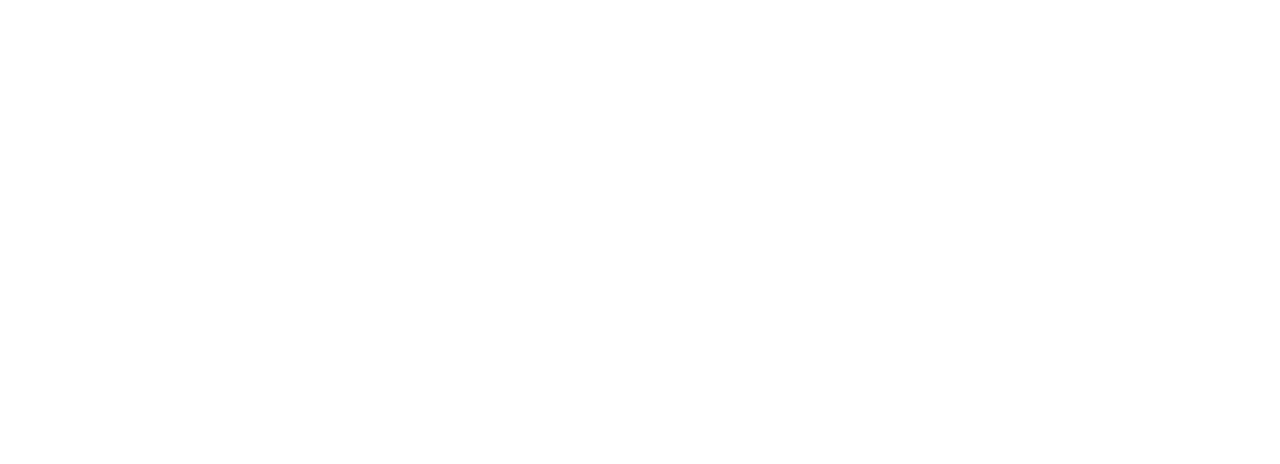
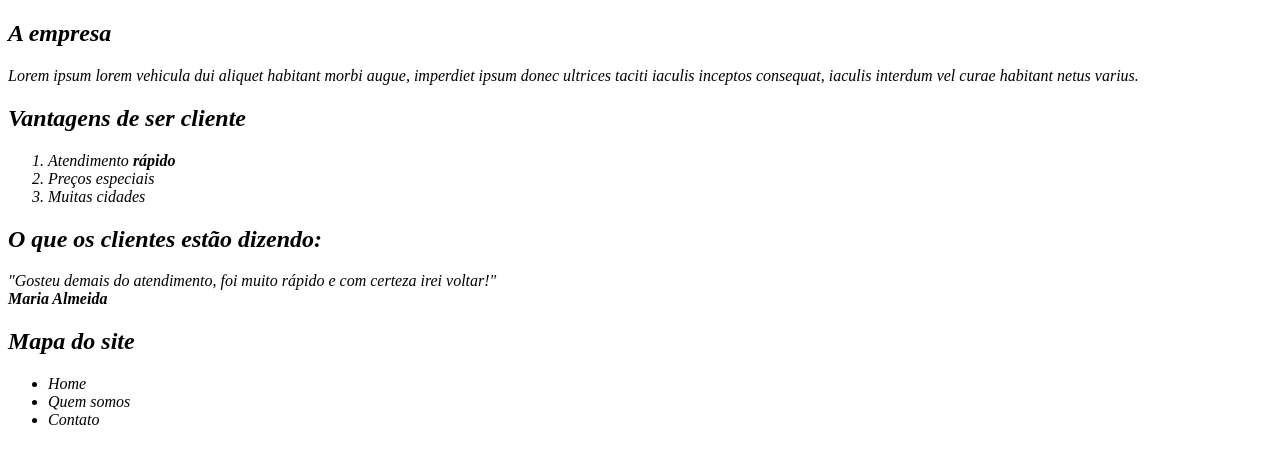
Before and after one commit to Luisttine/Desafios, a plain HTML site: page desafio1.html in a window 1280 px wide. Drawn offline with Linux system fonts and the light colour scheme.

Commit message:
First challenge

```diff
--- a/desafio1.html
+++ b/desafio1.html
@@ -8,5 +8,32 @@
 </head>
 <body>
 
+    <i>
+        <h2>A empresa</h2>
+        <p>Lorem ipsum lorem vehicula dui aliquet habitant
+            morbi augue, imperdiet ipsum donec ultrices taciti
+            iaculis inceptos consequat, iaculis interdum vel curae
+            habitant netus varius.
+        </p>
+
+        <h2>Vantagens de ser cliente</h2>
+        <ol>
+            <li>Atendimento <b>rápido</b></li>
+            <li>Preços especiais</li>
+            <li>Muitas cidades</li>
+        </ol>
+
+        <h2>O que os clientes estão dizendo:</h2>
+        <i>"Gosteu demais do atendimento, foi muito rápido e com certeza irei voltar!"</i><br>
+        <b>Maria Almeida</b>
+
+        <h2>Mapa do site</h2>
+        <ul>
+            <li>Home</li>
+            <li>Quem somos</li>
+            <li>Contato</li>
+        </ul>
+    </i>
+
 </body>
 </html>
```
